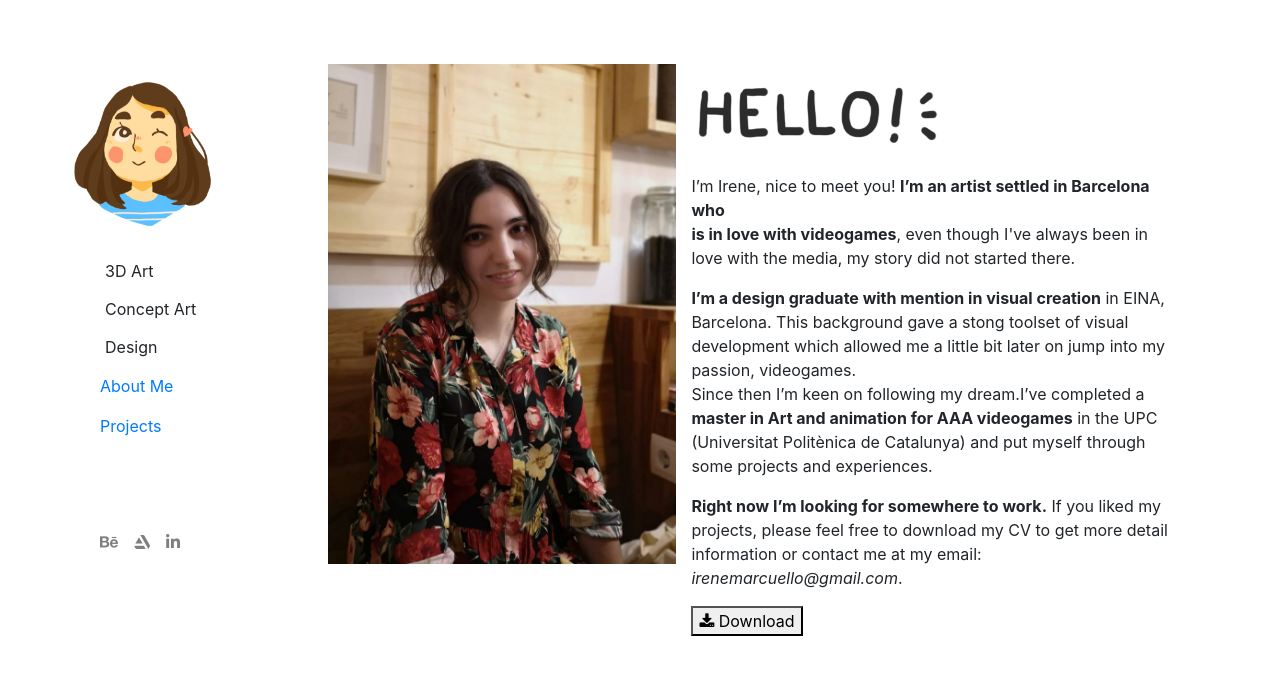
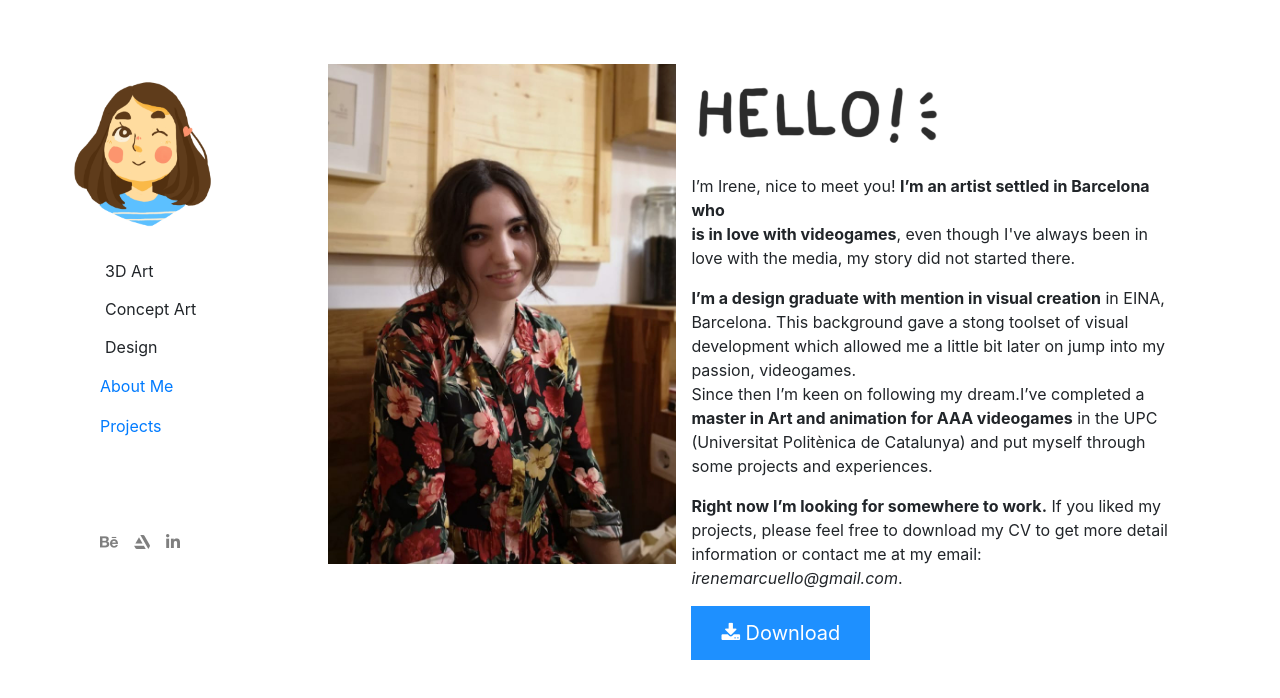
Before and after one commit to imarcuello/web, a plain HTML site: page about-me.html in a window 1280 px wide. Drawn offline with nearby package versions, Linux system fonts and the light colour scheme.

Commit message:
Update styles.css

```diff
--- a/styles.css
+++ b/styles.css
@@ -101,4 +101,17 @@ body{
         opacity: 0.3;
     }
 
-    /*about me*/
+    /*download button*/
+    .btndwl {
+        background-color: DodgerBlue;
+        border: none;
+        color: white;
+        padding: 12px 30px;
+        cursor: pointer;
+        font-size: 20px;
+      }
+
+      /* Darker background on mouse-over */
+      .btndwl:hover {
+        background-color: RoyalBlue;
+      }
```
